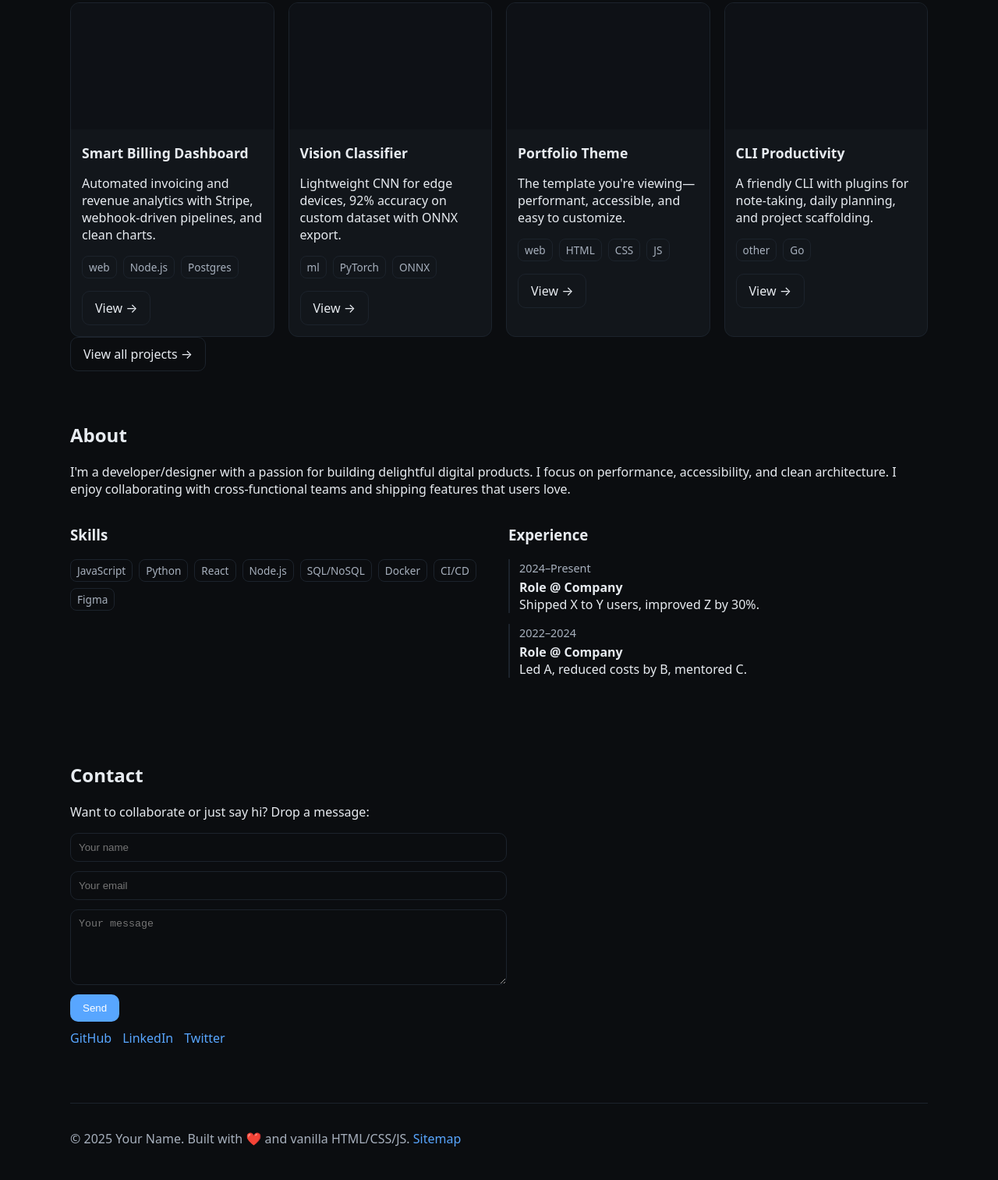
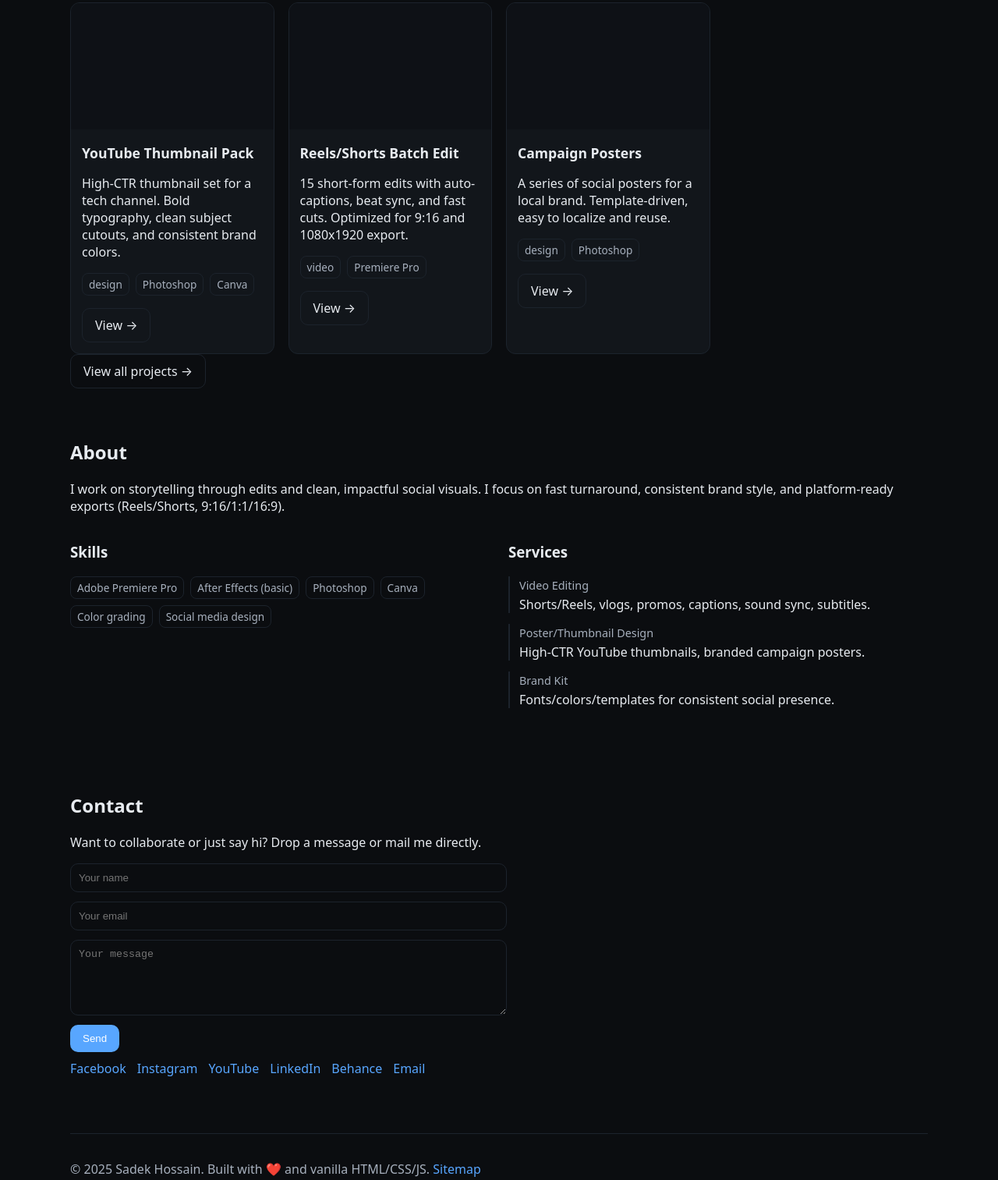
Before and after one commit to Sadek28-og/Sadek28-og.github.io, a plain HTML site: page index.html in a window 1280 px wide. Shown: the part 639-2152 px from the top of the page at 78% size. Drawn offline with Linux system fonts and the light colour scheme.

Commit message:
Add files via upload

```diff
--- a/index.html
+++ b/index.html
@@ -3,17 +3,17 @@
 <head>
   <meta charset="UTF-8" />
   <meta name="viewport" content="width=device-width, initial-scale=1" />
-  <title>Your Name — Portfolio</title>
-  <meta name="description" content="Portfolio of Your Name — projects, skills, experience, and contact." />
-  <meta property="og:title" content="Your Name — Portfolio" />
-  <meta property="og:description" content="Projects, skills, and experience." />
+  <title>Sadek Hossain — Portfolio</title>
+  <meta name="description" content="Portfolio of Sadek Hossain — video editing, Photoshop, social media posters & thumbnails." />
+  <meta property="og:title" content="Sadek Hossain — Portfolio" />
+  <meta property="og:description" content="Video editing, Photoshop, social media poster & thumbnail design." />
   <meta property="og:type" content="website" />
   <link rel="icon" href="assets/favicon.svg">
   <link rel="stylesheet" href="styles.css" />
 </head>
 <body>
 <header class="site-header container">
-  <a class="brand" href="#"><span class="logo">YN</span> <span class="brand-text">Your Name</span></a>
+  <a class="brand" href="#"><span class="logo">SH</span> <span class="brand-text">Sadek Hossain</span></a>
   <nav class="nav">
     <a href="#projects">Projects</a>
     <a href="#about">About</a>
@@ -25,20 +25,20 @@
 <main>
   <section class="hero container">
     <div class="hero-text">
-      <h1>Hi, I'm <span class="text-accent">Your Name</span>.</h1>
-      <p class="lead">I build fast, accessible, and human-friendly software. Currently exploring <strong>AI + automation</strong> and crafting clean UIs.</p>
+      <h1>Hi, I'm <span class="text-accent">Sadek Hossain</span>.</h1>
+      <p class="lead">I’m a creative editor & designer. I do <strong>video editing</strong>, <strong>Photoshop</strong>, and design <strong>social media posters & YouTube thumbnails</strong>.</p>
       <div class="hero-cta">
         <a class="btn" href="#projects">See Projects</a>
-        <a class="btn btn-secondary" href="assets/Your_Name_CV.pdf" download>Download CV</a>
+        <a class="btn btn-secondary" href="assets/Sadek_Hossain_CV.pdf" download>Download CV</a>
       </div>
       <ul class="quick-facts">
-        <li>📍 Based in: Your City</li>
+        <li>🎬 Speciality: Video Editing & Poster/Thumbnail Design</li>
         <li>💼 Open to freelance/roles</li>
         <li>✉️ <a href="#contact">Contact me</a></li>
       </ul>
     </div>
     <div class="hero-media">
-      <img src="assets/portrait-placeholder.png" alt="Portrait of Your Name" />
+      <img src="assets/portrait-placeholder.png" alt="Portrait of Sadek Hossain" />
     </div>
   </section>
 
@@ -47,9 +47,8 @@
       <h2>Selected Projects</h2>
       <div class="filters" role="tablist">
         <button class="chip is-active" data-filter="all" role="tab" aria-selected="true">All</button>
-        <button class="chip" data-filter="web" role="tab">Web</button>
-        <button class="chip" data-filter="ml" role="tab">ML</button>
-        <button class="chip" data-filter="other" role="tab">Other</button>
+        <button class="chip" data-filter="video" role="tab">Video</button>
+        <button class="chip" data-filter="design" role="tab">Design</button>
       </div>
     </div>
     <div id="projectGrid" class="grid"></div>
@@ -59,35 +58,27 @@
   <section id="about" class="about container">
     <h2>About</h2>
     <p>
-      I'm a developer/designer with a passion for building delightful digital products. I focus on performance,
-      accessibility, and clean architecture. I enjoy collaborating with cross-functional teams and shipping features
-      that users love.
+      I work on storytelling through edits and clean, impactful social visuals. I focus on fast turnaround,
+      consistent brand style, and platform-ready exports (Reels/Shorts, 9:16/1:1/16:9).
     </p>
     <div class="split">
       <div>
         <h3>Skills</h3>
         <ul class="tags">
-          <li>JavaScript</li>
-          <li>Python</li>
-          <li>React</li>
-          <li>Node.js</li>
-          <li>SQL/NoSQL</li>
-          <li>Docker</li>
-          <li>CI/CD</li>
-          <li>Figma</li>
+          <li>Adobe Premiere Pro</li>
+          <li>After Effects (basic)</li>
+          <li>Photoshop</li>
+          <li>Canva</li>
+          <li>Color grading</li>
+          <li>Social media design</li>
         </ul>
       </div>
       <div>
-        <h3>Experience</h3>
+        <h3>Services</h3>
         <ul class="timeline">
-          <li>
-            <span>2024–Present</span>
-            <div><strong>Role @ Company</strong><br />Shipped X to Y users, improved Z by 30%.</div>
-          </li>
-          <li>
-            <span>2022–2024</span>
-            <div><strong>Role @ Company</strong><br />Led A, reduced costs by B, mentored C.</div>
-          </li>
+          <li><span>Video Editing</span><div>Shorts/Reels, vlogs, promos, captions, sound sync, subtitles.</div></li>
+          <li><span>Poster/Thumbnail Design</span><div>High-CTR YouTube thumbnails, branded campaign posters.</div></li>
+          <li><span>Brand Kit</span><div>Fonts/colors/templates for consistent social presence.</div></li>
         </ul>
       </div>
     </div>
@@ -95,7 +86,7 @@
 
   <section id="contact" class="contact container">
     <h2>Contact</h2>
-    <p>Want to collaborate or just say hi? Drop a message:</p>
+    <p>Want to collaborate or just say hi? Drop a message or mail me directly.</p>
     <form action="https://formspree.io/f/{your_form_id}" method="POST" class="contact-form">
       <input type="text" name="name" placeholder="Your name" required>
       <input type="email" name="email" placeholder="Your email" required>
@@ -103,15 +94,18 @@
       <button type="submit" class="btn">Send</button>
     </form>
     <div class="socials">
-      <a href="#" aria-label="GitHub">GitHub</a>
-      <a href="#" aria-label="LinkedIn">LinkedIn</a>
-      <a href="#" aria-label="Twitter">Twitter</a>
+      <a href="https://www.facebook.com/sadek.hossain101" target="_blank" rel="noopener" aria-label="Facebook">Facebook</a>
+      <a href="https://www.instagram.com/___sadek___" target="_blank" rel="noopener" aria-label="Instagram">Instagram</a>
+      <a href="https://youtube.com/@thesadekproductions?si=OkADfs897Ln7AalZ" target="_blank" rel="noopener" aria-label="YouTube">YouTube</a>
+      <a href="https://www.linkedin.com/in/md-sadek-hossain-b8b234270" target="_blank" rel="noopener" aria-label="LinkedIn">LinkedIn</a>
+      <a href="https://www.behance.net/sadekhossain101" target="_blank" rel="noopener" aria-label="Behance">Behance</a>
+      <a href="mailto:sadekhossain00@gmail.com" aria-label="Email">Email</a>
     </div>
   </section>
 </main>
 
 <footer class="site-footer container">
-  <p>© <span id="year"></span> Your Name. Built with ❤️ and vanilla HTML/CSS/JS. <a href="sitemap.xml">Sitemap</a></p>
+  <p>© <span id="year"></span> Sadek Hossain. Built with ❤️ and vanilla HTML/CSS/JS. <a href="sitemap.xml">Sitemap</a></p>
 </footer>
 
 <script src="script.js"></script>
--- a/projects.js
+++ b/projects.js
@@ -1,31 +1,24 @@
-// Project data + rendering + filtering
+// Project data tailored to Sadek's domains
 const PROJECTS = [
   {
-    title: "Smart Billing Dashboard",
-    desc: "Automated invoicing and revenue analytics with Stripe, webhook-driven pipelines, and clean charts.",
+    title: "YouTube Thumbnail Pack",
+    desc: "High-CTR thumbnail set for a tech channel. Bold typography, clean subject cutouts, and consistent brand colors.",
     thumb: "assets/thumb1.svg",
-    stack: ["web", "Node.js", "Postgres"],
+    stack: ["design", "Photoshop", "Canva"],
     link: "#"
   },
   {
-    title: "Vision Classifier",
-    desc: "Lightweight CNN for edge devices, 92% accuracy on custom dataset with ONNX export.",
+    title: "Reels/Shorts Batch Edit",
+    desc: "15 short-form edits with auto-captions, beat sync, and fast cuts. Optimized for 9:16 and 1080x1920 export.",
     thumb: "assets/thumb2.svg",
-    stack: ["ml", "PyTorch", "ONNX"],
+    stack: ["video", "Premiere Pro"],
     link: "#"
   },
   {
-    title: "Portfolio Theme",
-    desc: "The template you're viewing—performant, accessible, and easy to customize.",
+    title: "Campaign Posters",
+    desc: "A series of social posters for a local brand. Template-driven, easy to localize and reuse.",
     thumb: "assets/thumb3.svg",
-    stack: ["web", "HTML", "CSS", "JS"],
-    link: "#"
-  },
-  {
-    title: "CLI Productivity",
-    desc: "A friendly CLI with plugins for note-taking, daily planning, and project scaffolding.",
-    thumb: "assets/thumb4.svg",
-    stack: ["other", "Go"],
+    stack: ["design", "Photoshop"],
     link: "#"
   }
 ];
--- a/script.js
+++ b/script.js
@@ -1,4 +1,3 @@
-// Theme toggle + year + small utils
 (function(){
   const root = document.documentElement;
   const themeToggle = document.getElementById('themeToggle');
--- a/sitemap.xml
+++ b/sitemap.xml
@@ -1,5 +1,5 @@
 <?xml version="1.0" encoding="UTF-8"?>
 <urlset xmlns="http://www.sitemaps.org/schemas/sitemap/0.9">
-  <url><loc>https://your-domain.com/</loc></url>
-  <url><loc>https://your-domain.com/projects.html</loc></url>
+  <url><loc>https://Sadek28-og.github.io/</loc></url>
+  <url><loc>https://Sadek28-og.github.io/projects.html</loc></url>
 </urlset>
--- a/styles.css
+++ b/styles.css
@@ -70,7 +70,7 @@ a:hover{text-decoration:underline}
 .contact-form{display:grid;gap:12px;max-width:560px}
 .contact-form input,.contact-form textarea{background:transparent;border:1px solid var(--border);padding:10px;border-radius:10px;color:var(--text)}
 .contact-form button{justify-self:start}
-.socials{display:flex;gap:14px;margin-top:10px}
+.socials{display:flex;gap:14px;margin-top:10px;flex-wrap:wrap}
 
 .site-footer{padding:18px 0;border-top:1px solid var(--border);margin-top:36px;color:var(--muted)}
 
```
Also changed, not shown: projects.html (+3 -3 lines), robots.txt, 1 other file.
